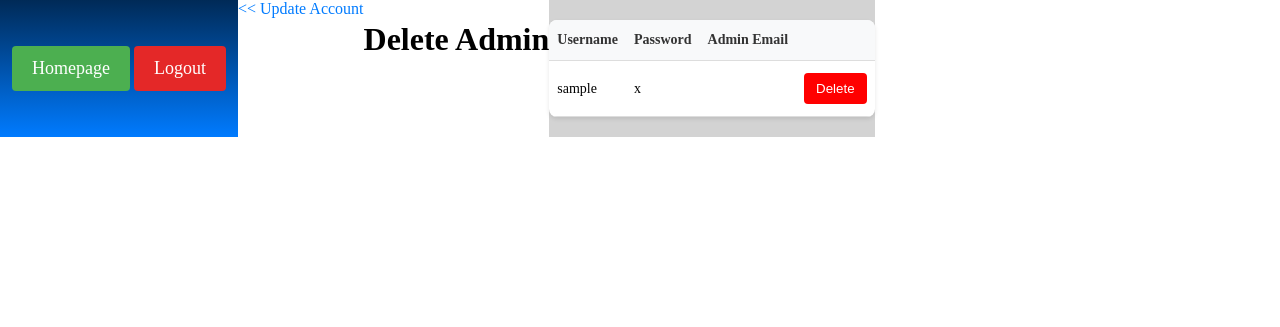
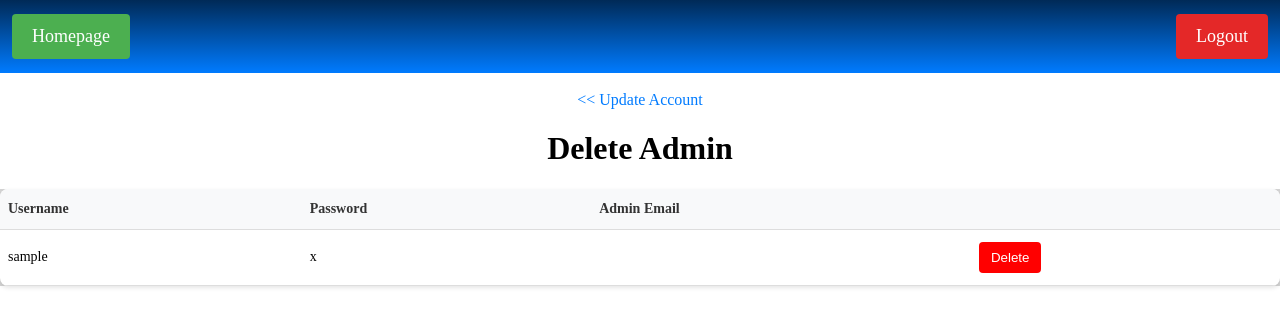
Before and after one commit to RankinsT/ASCapstone2025, a PHP site: page /deleteAdminView.php in a window 1280 px wide. Shown: the top 327 px of the page. Run offline with PHP 8.4, Linux system fonts and the light colour scheme; the visitor is signed in with stand-in values (Sample User, id 1); tables that the repository leaves empty or names only in its code hold one stand-in row (values such as "Sample post"); data that the repository does not hold is empty.

Commit message:
Fixed issue in last push

```diff
--- a/css/adminStyle.css
+++ b/css/adminStyle.css
@@ -8,10 +8,6 @@ body {
     "admin-customers admin-customers admin-customers"
     "footer footer footer";
   grid-template-columns: 1fr 2fr 2fr;
-}
-
-.admin-delete-container {
-  display: flex;
 }
 
 .admin-header {
@@ -28,10 +24,6 @@ body {
 .admin-customers {
   grid-area: admin-customers;
   background-color: lightgray;
-}
-
-.title {
-  display: flex;
 }
 
 .admin-add-customers {
--- a/deleteAdminView.php
+++ b/deleteAdminView.php
@@ -73,6 +73,7 @@
                             </tr>
                             <?php endforeach ?>
                         </tbody>
+
                     </table>
                 </div>
             </div>
```
